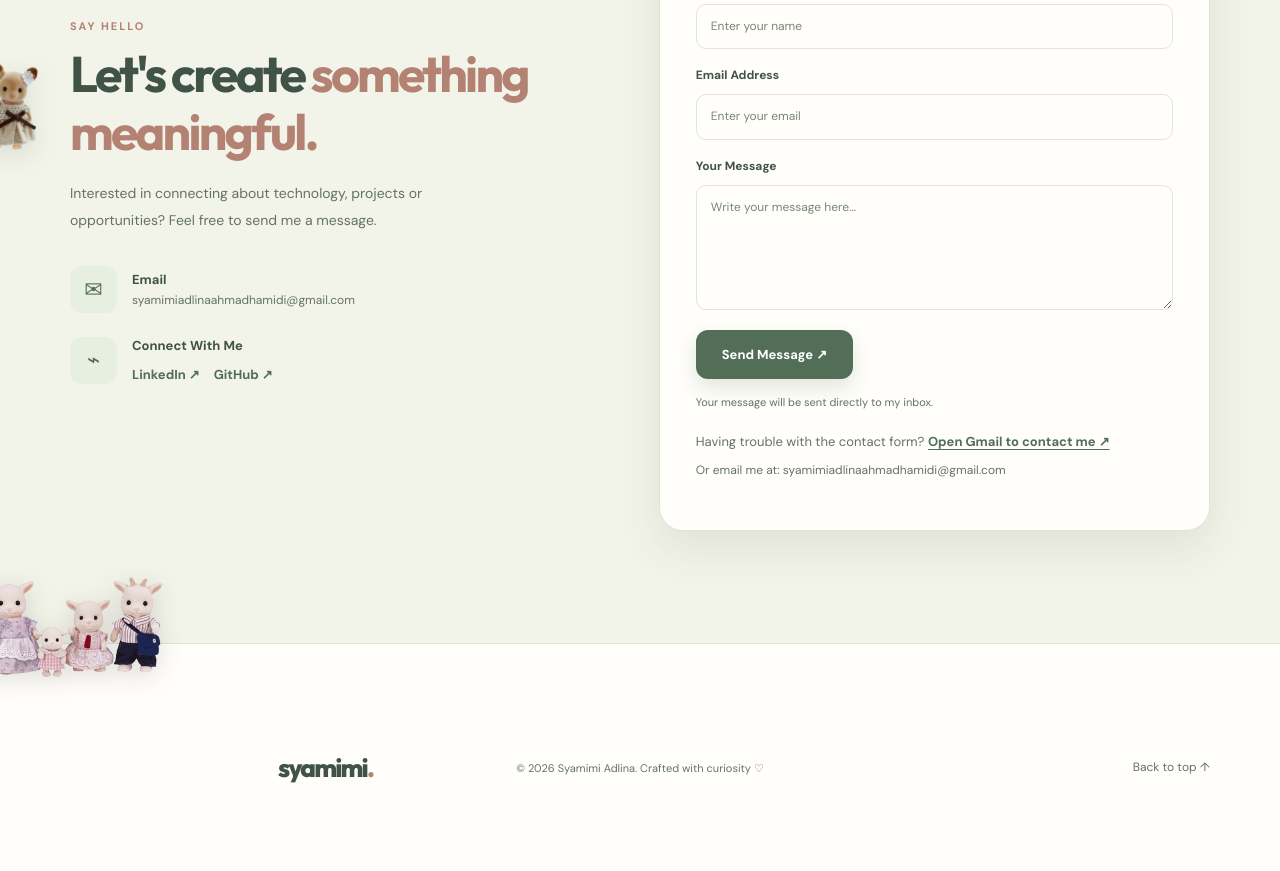
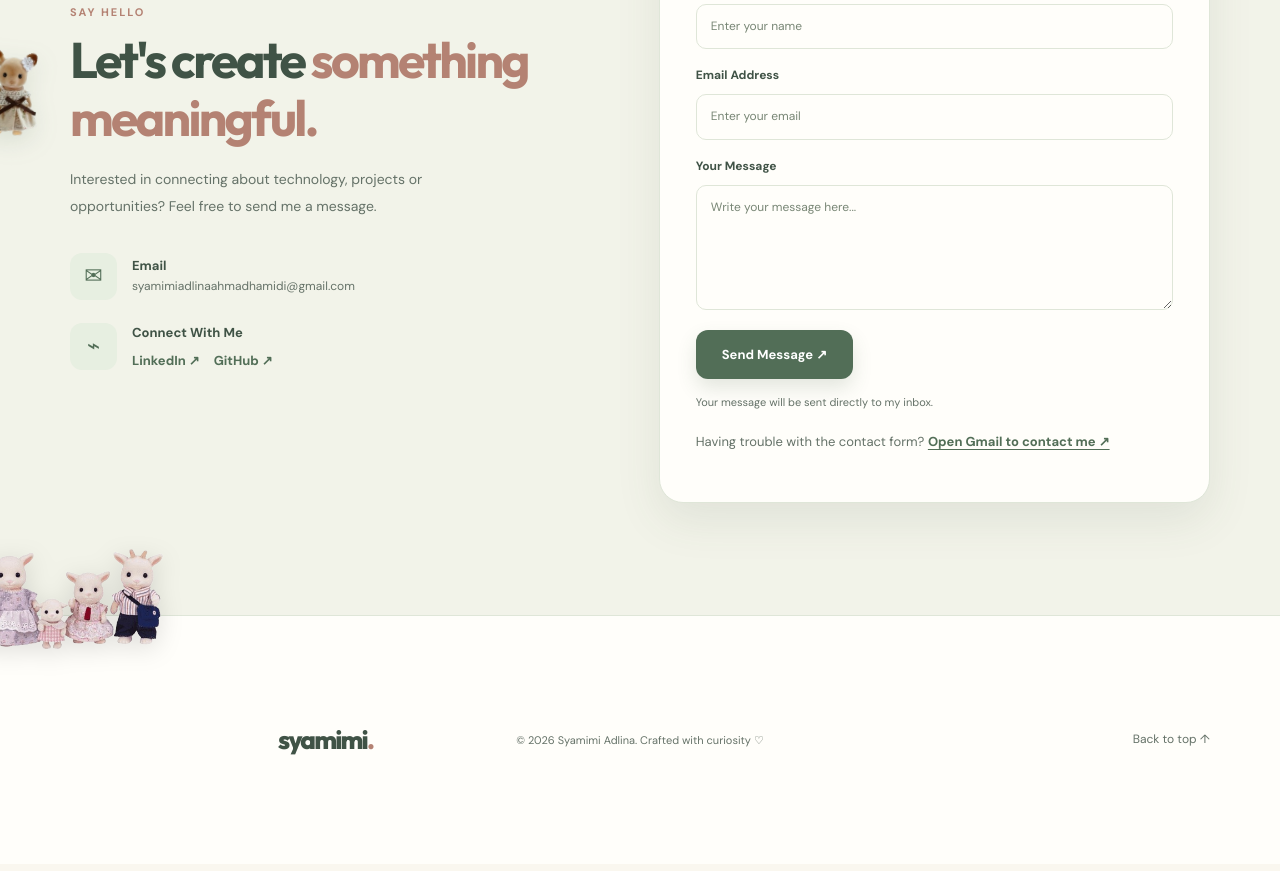
Before and after one commit to syamimiadlinaahmadhamidi-png/syamimi-adlina-portfolio, a plain HTML site: page index.html in a window 1280 px wide. Shown: the part 3703-4574 px from the top of the page. Drawn offline with Linux system fonts and the light colour scheme.

```diff
--- a/index.html
+++ b/index.html
@@ -539,11 +539,6 @@
   >
     Open Gmail to contact me ↗
   </a>
-
-  <span class="contact-email-copy">
-    Or email me at:
-    syamimiadlinaahmadhamidi@gmail.com
-  </span>
 </p>
 
 
```
